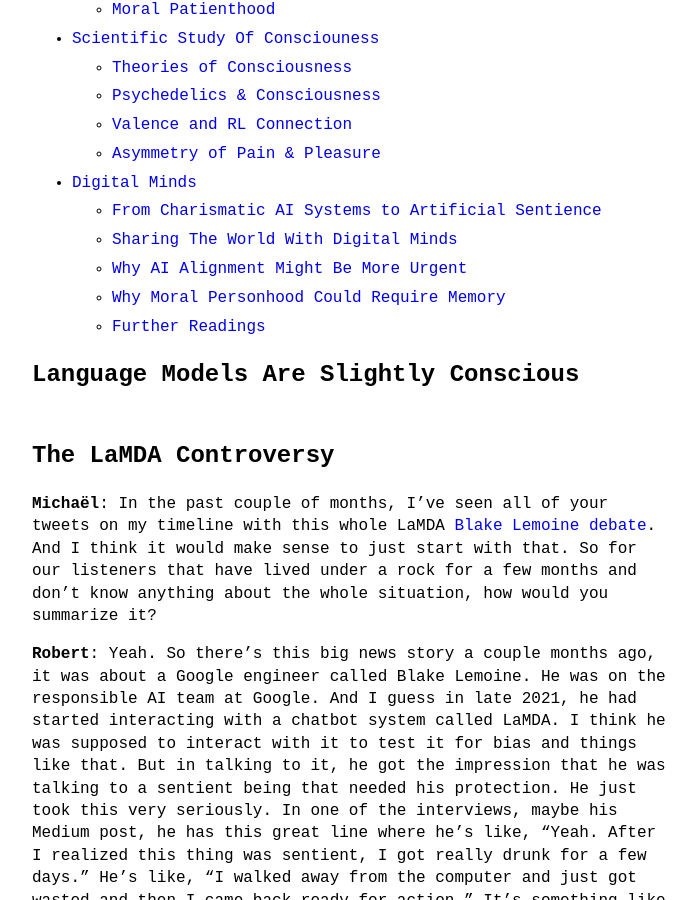
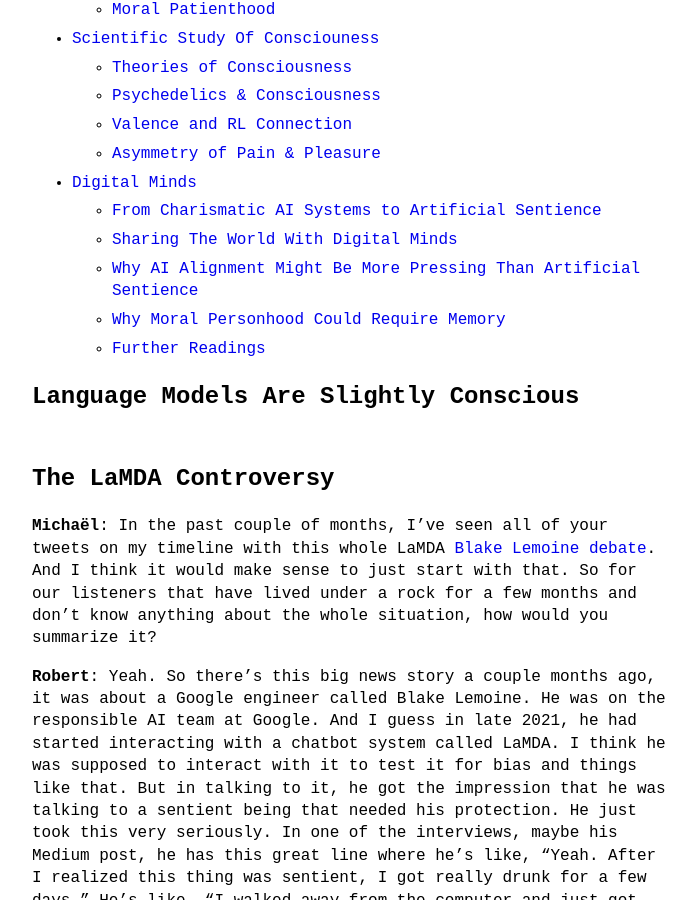
Before and after one commit to theinsideview/theinsideview.github.io, a Jekyll site: the page built from _posts/2022-08-25-roblong.md, in a window 1280 px wide and 900 px high, scrolled down 1445 px. Shown: the whole window, without its empty margins (288-984 px from the left). Built offline with Jekyll 4.4.1, drawn with Linux system fonts in a browser that asks for light colours.

Commit message:
Update 2022-08-25-roblong.md

```diff
--- a/_posts/2022-08-25-roblong.md
+++ b/_posts/2022-08-25-roblong.md
@@ -35,7 +35,7 @@
 * [Digital Minds](#digital-minds)
     * [From Charismatic AI Systems to Artificial Sentience](#from-charismatic-ai-systems-to-artificial-sentience)
     * [Sharing The World With Digital Minds](#sharing-the-world-with-digital-minds)
-    * [Why AI Alignment Might Be More Urgent](#why-ai-alignment-might-be-more-urgent)
+    * [Why AI Alignment Might Be More Pressing Than Artificial Sentience](#why-ai-alignment-might-be-more-pressing-than-artificial-sentience)
     * [Why Moral Personhood Could Require Memory](#why-moral-personhood-could-require-memory)
     * [Further Readings](#further-readings)
 
```
